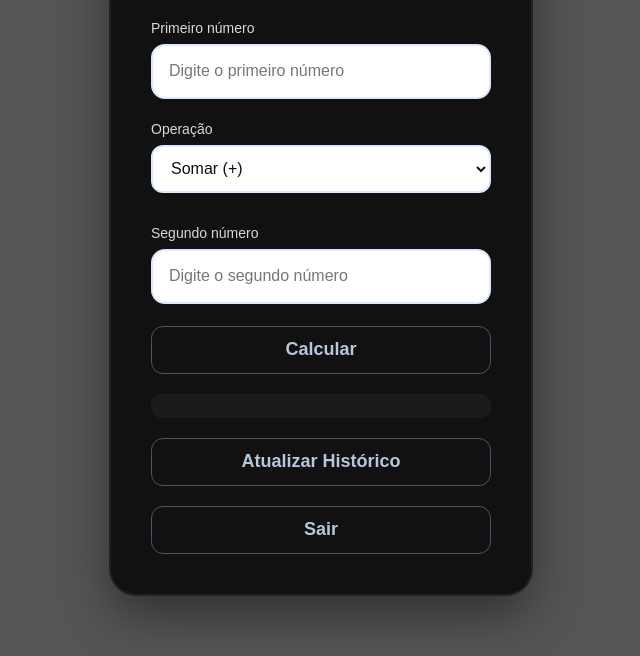
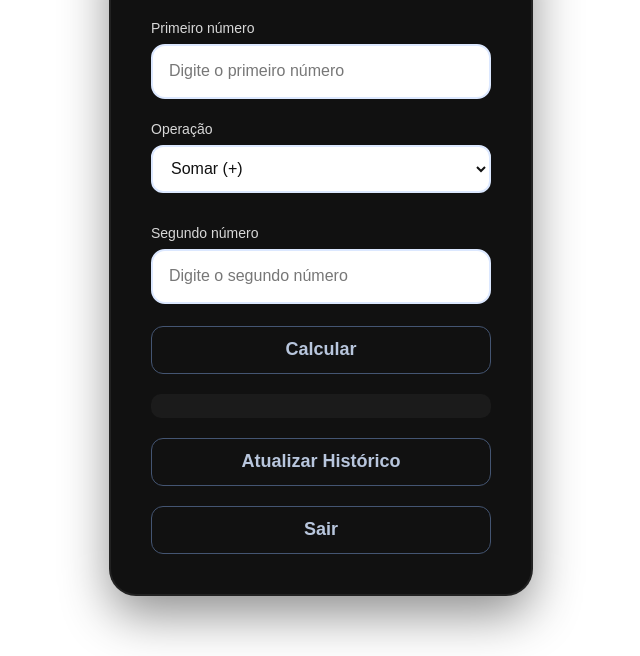
Before and after one commit to JoaoVictorQuadrosLopes/CalculadoraMarcelo, a plain HTML site: page front/html/index.html in a window 1280 px wide. Shown: the part 144-800 px from the top of the page, without its empty margins (319-959 px from the left). Drawn offline with Linux system fonts and the light colour scheme.

Commit message:
Update s.css

```diff
--- a/front/css/s.css
+++ b/front/css/s.css
@@ -11,7 +11,7 @@ body {
     justify-content: center;
     align-items: center;
 
-    background: #555;
+    background: #0000;
     font-family: Arial, sans-serif;
 }
 
```
